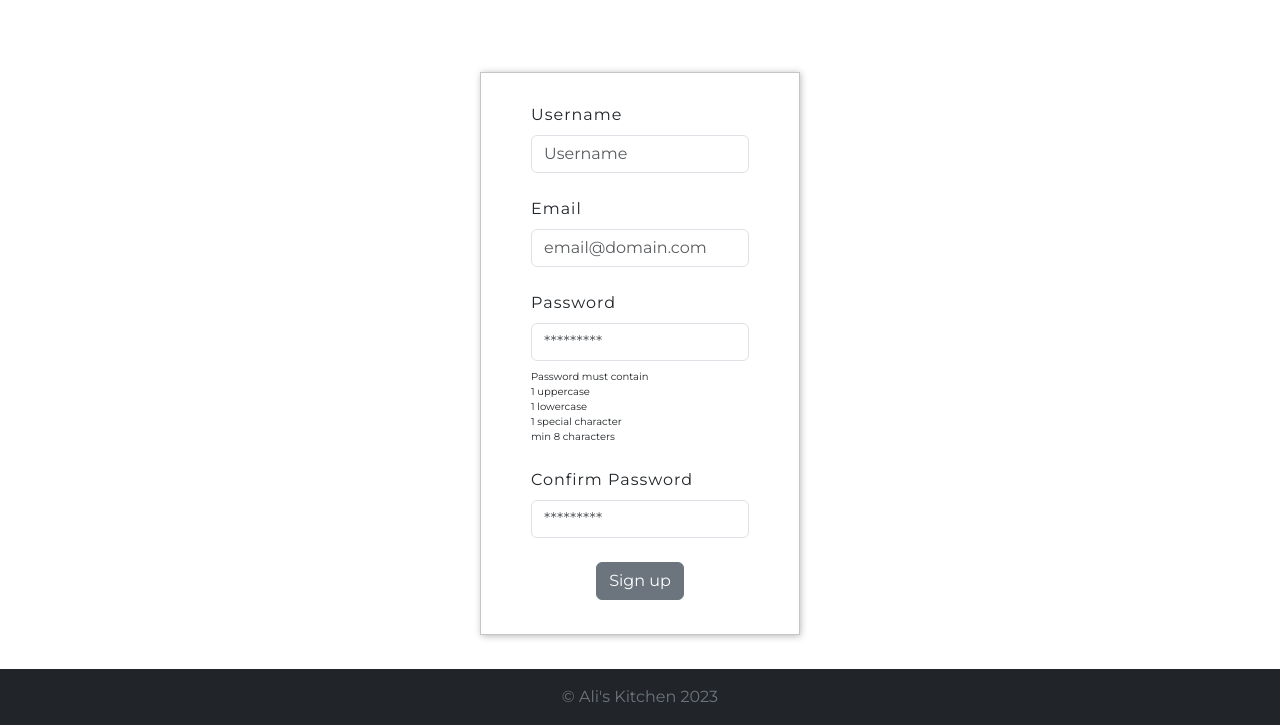
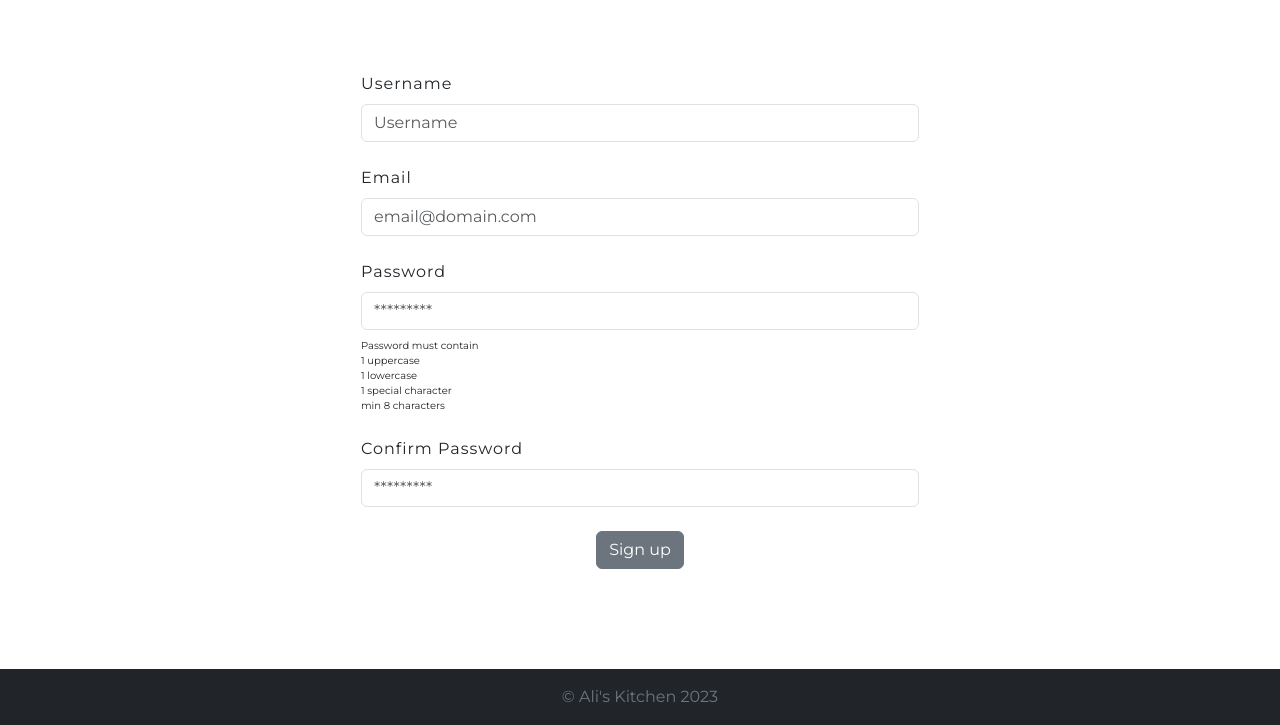
Before and after one commit to AlexTensorer/Ali-s-Kitchen, a Node server app: page /signup in a window 1280 px wide. Shown: the part 75-800 px from the top of the page. Run offline with Node 20, Linux system fonts and the light colour scheme; some libraries are stand-ins or nearby versions.

Commit message:
auth styling

```diff
--- a/app/views/login.ejs
+++ b/app/views/login.ejs
@@ -22,9 +22,9 @@
 <% } %>
 
 <div class="container">
-    <div class="ms-auto me-auto mt-5" style="width: max-content;">
+    <div class="col-6 ms-auto me-auto mt-5">
         <form action="/login" method="POST"
-            style="border: 1px solid rgba(139, 139, 139, 0.493); padding: 30px 50px 30px 50px;; box-shadow: 0.5px 1px 7px 0px rgba(0,0,0,0.29);">
+            style="">
             <label class="form-label muted" style="letter-spacing: 1px;" for="email">Email</label>
             <input class="form-control mb-4" type="email" id="email" name="email" placeholder="email@domain.com">
 
--- a/app/views/recipesByCategory.ejs
+++ b/app/views/recipesByCategory.ejs
@@ -1,7 +1,7 @@
 <%- include ('partials/header') %>
 <%- include ('partials/successDelete') %>
 
-<h4 class="d-flex justify-content-center muted mb-3" style="letter-spacing: 2px; text-transform: uppercase;"><%= category.name%> recipes</h2>
+<h4 class="d-flex justify-content-center muted mb-3" style="letter-spacing: 1px; text-transform: uppercase;"><%= category.name%> recipes</h2>
 
 
 
--- a/app/views/signup.ejs
+++ b/app/views/signup.ejs
@@ -4,8 +4,8 @@
 <div class="container">
 
     <div
-    class="col-11 ms-auto me-auto mt-4"
-    style="width: max-content";
+    class="col-6 ms-auto me-auto mt-4"
+    style="";
     >
 
         <% if (typeof error !== 'undefined' && error !== null) { %>
@@ -17,7 +17,7 @@
           <% } %>
 
 
-        <form action="/signup" method="POST" class="inline" style="border: 1px solid rgba(139, 139, 139, 0.493); padding: 30px 50px 10px 50px; box-shadow: 0.5px 1px 7px 0px rgba(0,0,0,0.29);">
+        <form action="/signup" method="POST" class="inline">
             <label class="form-label muted" style="letter-spacing: 1px;" for="username">Username</label>
             <input class="form-control mb-4" type="text" id="username" name="username" placeholder="Username">
 
--- a/app/views/submit.ejs
+++ b/app/views/submit.ejs
@@ -1,11 +1,11 @@
 <%- include ('partials/header') %>
 
 
-<div class="container-fluid">
+<div class="container">
     <h3 class="text-center">Submit New Recipe</h2>
-    <div class="col-sm-6 ms-auto me-auto mt-4" style="width: max-content;">
+    <div class="col-6 ms-auto me-auto mt-4">
         <form action="/submit" method="POST"
-        style="font-size: 14px; border: 1px solid rgba(139, 139, 139, 0.493); padding: 25px 50px 25px 50px; margin-bottom: 50px; box-shadow: 0.5px 1px 7px 0px rgba(0,0,0,0.29);">
+        style="">
             <div class="mb-3">
                 <label class="form-label" for="title">Title</label>
                 <input class="form-control" type="text" id="title" name="title" placeholder="Title Of The Recipe"
```
